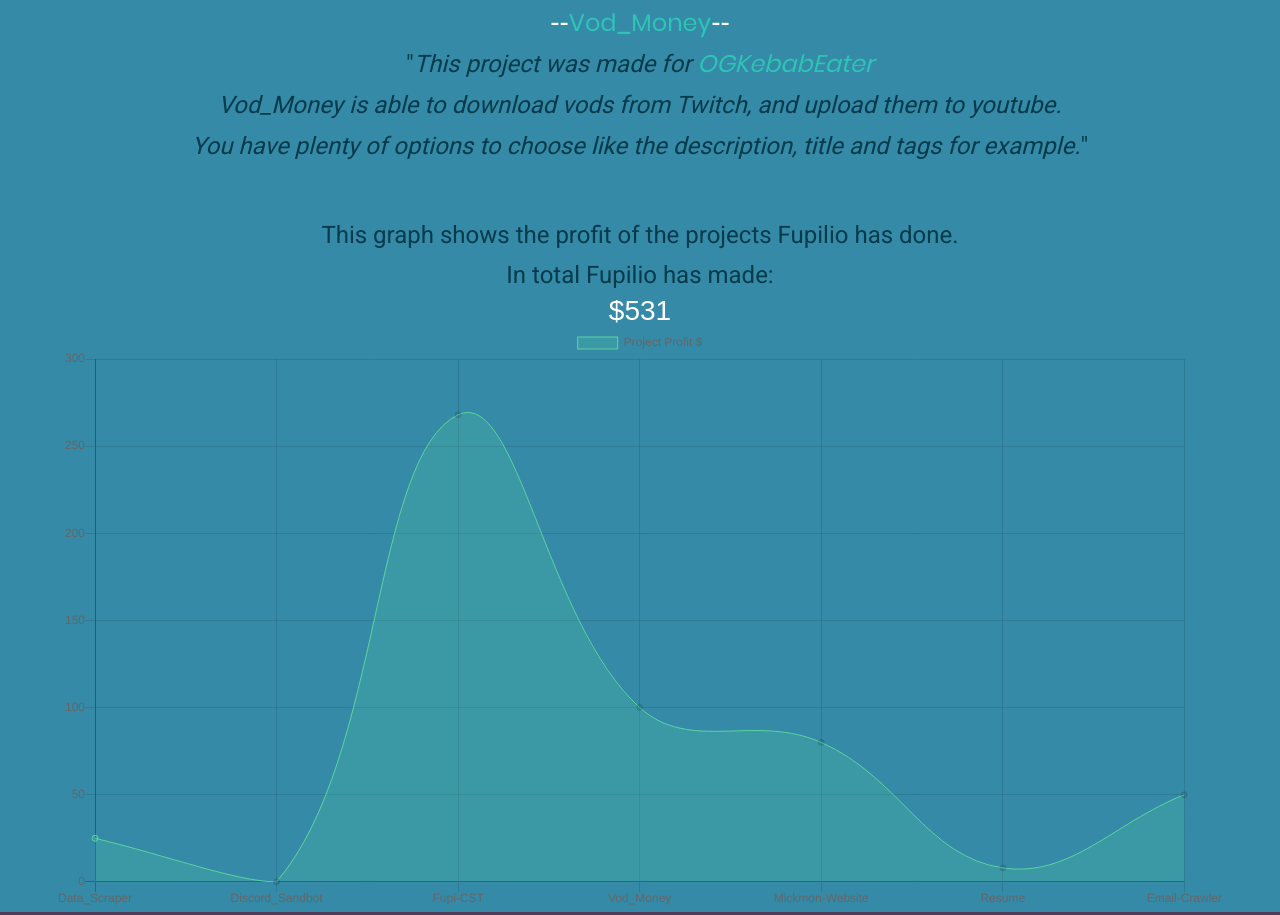
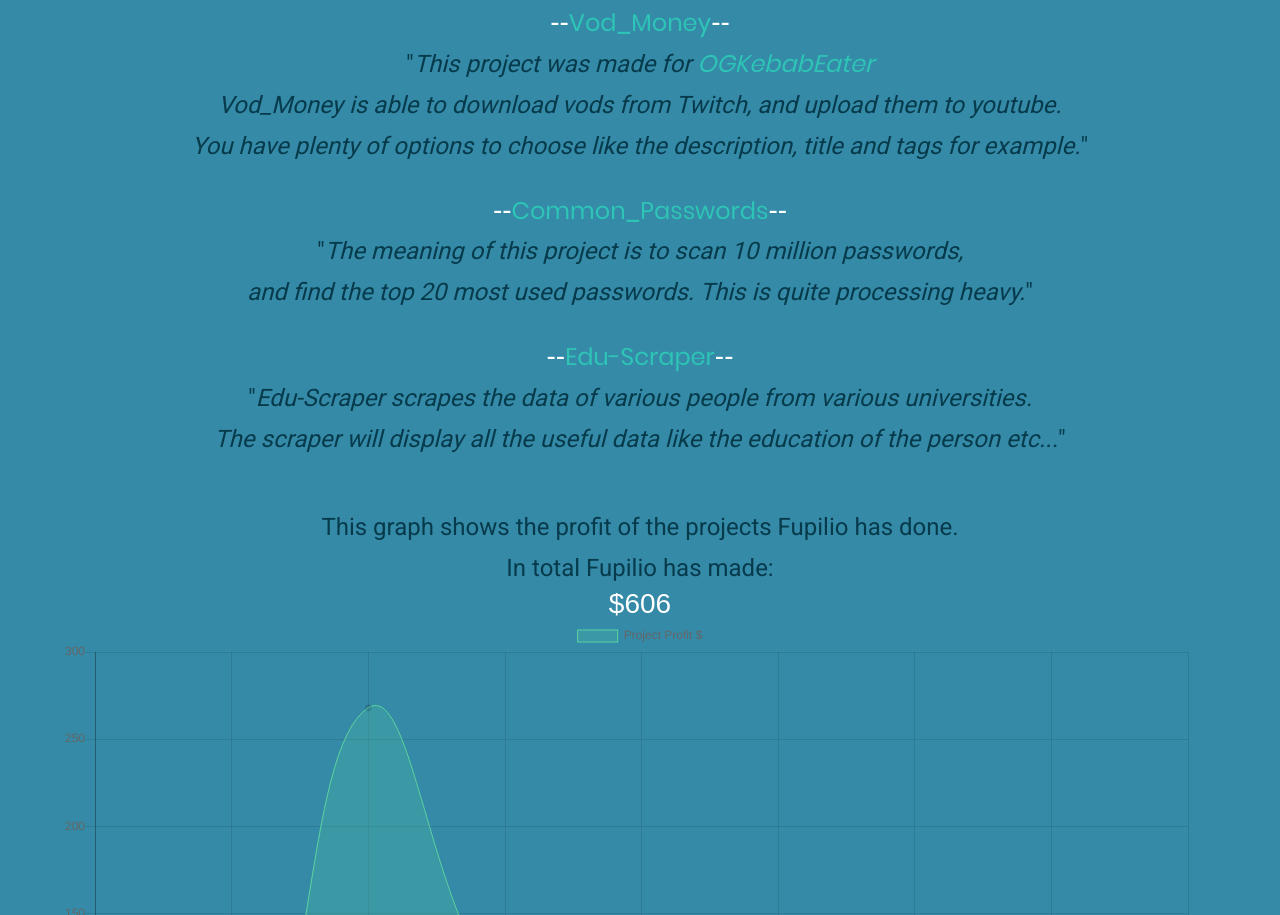
Before and after one commit to Johk3/Official-Website, a website: page public/index.html in a window 1280 px wide. Shown: the part 885-1800 px from the top of the page. Drawn offline with nearby package versions, Linux system fonts and the light colour scheme; files whose address does not match are found by name.

Commit message:
minor things

```diff
--- a/public/index.html
+++ b/public/index.html
@@ -94,6 +94,18 @@
               You have plenty of options to choose like the description, title and tags for example.</i>"
         </p>
         <br>
+        <h3 class="jumbotron-heading">--<a href="https://github.com/Johk3/Common_Passwords">Common_Passwords</a>--</h3>
+        <p style="text-align: center !important; color: #073b4c">
+            "<i>The meaning of this project is to scan 10 million passwords,<br>
+              and find the top 20 most used passwords. This is quite processing heavy.</i>"
+        </p>
+        <br>
+        <h3 class="jumbotron-heading">--<a href="https://github.com/Johk3/Edu-Scraper">Edu-Scraper</a>--</h3>
+        <p style="text-align: center !important; color: #073b4c">
+            "<i>Edu-Scraper scrapes the data of various people from various universities.<br>
+              The scraper will display all the useful data like the education of the person etc...</i>"
+        </p>
+        <br>
         <br>
         <p style="text-align: center !important; color: #073b4c">
           This graph shows the profit of the projects Fupilio has done.<br>
@@ -104,7 +116,7 @@
 <script>
 var ctx = document.getElementById("myChart").getContext('2d');
 var money_display = document.getElementById("money");
-profits = [25, 0, 268, 100, 80, 8, 50]
+profits = [25, 0, 268, 100, 80, 8, 50, 35, 40]
 gatheredmoney = 0
 console.log("Started")
 for(let x = 0; x < profits.length; x++){
@@ -115,7 +127,7 @@
 var myChart = new Chart(ctx, {
     type: 'line',
     data: {
-        labels: ["Data_Scraper", "Discord_Sandbot", "Fupi-CST", "Vod_Money", "Mickmon-Website", "Resume", "Email-Crawler"],
+        labels: ["Data_Scraper", "Discord_Sandbot", "Fupi-CST", "Vod_Money", "Mickmon-Website", "Resume", "Email-Crawler", "Common_Passwords", "Edu-Scraper"],
         datasets: [{
             label: 'Project Profit $',
             data: profits,
```
